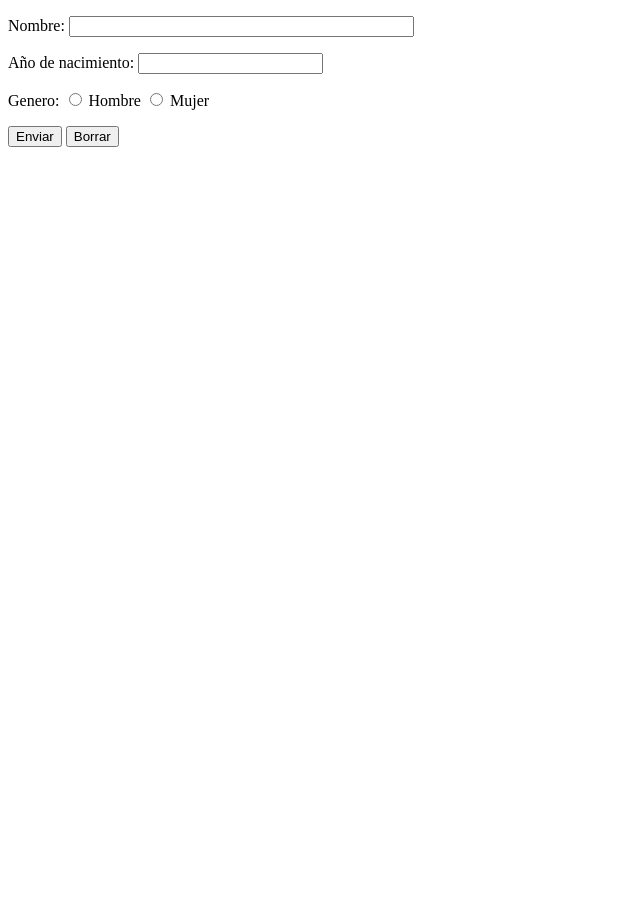
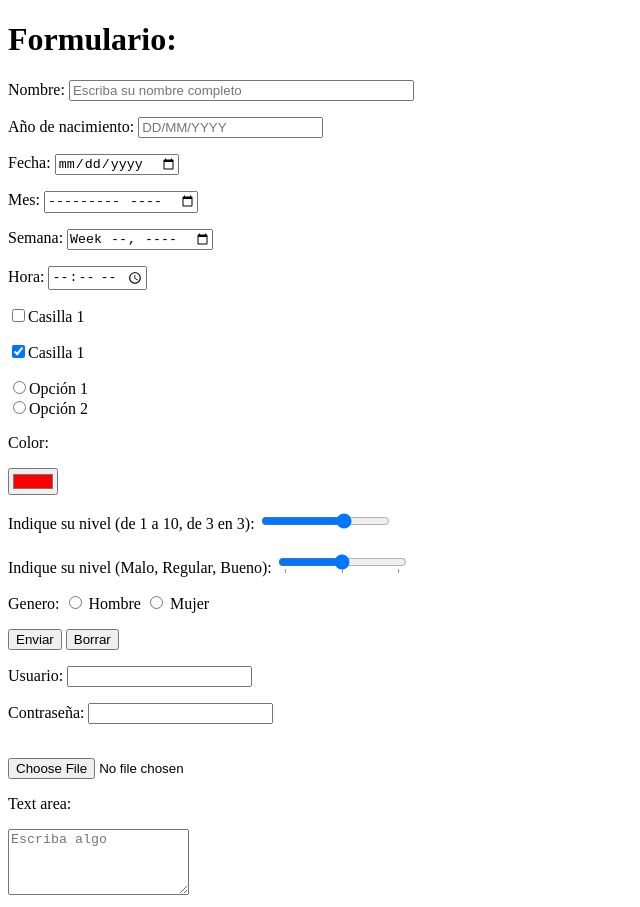
Before and after one commit to mariaalejandrabm0703/form_HTML_CSS, a plain HTML site: page index.html in a window 1280 px wide. Shown: the whole page, without its empty margins (0-640 px from the left). Before the commit the page ends 800 px from the top, so only its background shows below. Drawn offline with Linux system fonts and the light colour scheme.

Commit message:
Se adicionan elementos.

```diff
--- a/index.html
+++ b/index.html
@@ -8,8 +8,52 @@
   </head>
   <body>
     <form action="ejemplo.php" method="get">
-      <p>Nombre: <input type="text" name="nombre" size="40" /></p>
-      <p>Año de nacimiento: <input type="number" name="nacido" min="1900" /></p>
+      <h1>Formulario:</h1>
+      <p>
+        Nombre:
+        <input
+          type="text"
+          name="nombre"
+          size="40"
+          required
+          placeholder="Escriba su nombre completo"
+        />
+      </p>
+      <p>
+        Año de nacimiento:
+        <input
+          type="number"
+          name="nacido"
+          min="1900"
+          placeholder="DD/MM/YYYY"
+        />
+      </p>
+      <p>Fecha: <input type="date" name="fecha" /></p>
+      <p>Mes: <input type="month" name="mes" /></p>
+      <p>Semana: <input type="week" name="semana" /></p>
+      <p>Hora: <input type="time" name="hora" /></p>
+
+      <p><input type="checkbox" name="casilla" />Casilla 1</p>
+      <p><input type="checkbox" name="casilla" checked />Casilla 1</p>
+
+      <input type="radio" name="boton" value="1" />Opción 1<br />
+      <input type="radio" name="boton" value="2" />Opción 2<br />
+      <p>Color:</p>
+      <input type="color" name="colorElegido" value="#ff0000" /><br />
+      <p>
+        Indique su nivel (de 1 a 10, de 3 en 3):
+        <input type="range" name="rango" min="1" max="10" step="3" />
+      </p>
+
+      <p>
+        Indique su nivel (Malo, Regular, Bueno):
+        <input type="range" name="rango" min="1" max="3" list="lista-rango" />
+        <datalist id="lista-rango">
+          <option value="1" label="Malo"></option>
+          <option value="2" label="Regular"></option>
+          <option value="3" label="Bueno"></option>
+        </datalist>
+      </p>
       <p>
         Genero: <input type="radio" name="hm" value="h" /> Hombre
         <input type="radio" name="hm" value="m" /> Mujer
@@ -18,6 +62,10 @@
         <input type="submit" value="Enviar" />
         <input type="reset" value="Borrar" />
       </p>
+      <p>Usuario: <input type="text" name="usuario" maxlength="6" /></p>
+      <p>Contraseña: <input type="password" name="password" minlength="6" /></p><br/>
+      <input type="file" name="archivo" value="image/*"><br/>
+      <p>Text area:</p><textarea name="texto" rows="4" cols="20" placeholder="Escriba algo"></textarea>
     </form>
   </body>
 </html>
```
